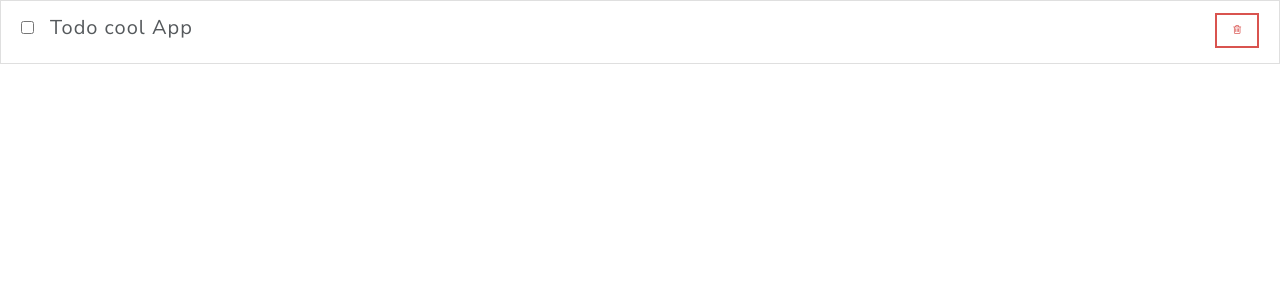
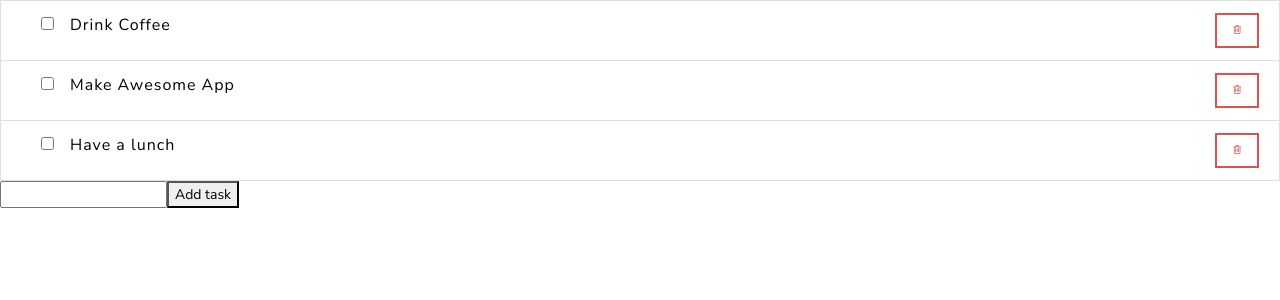
Before and after one commit to anton-voron/todo-app, a React (Create React App) app: page / in a window 1280 px wide. Shown: the top 300 px of the page. Built offline with nearby package versions, Linux system fonts and the light colour scheme.

Commit message:
add form

```diff
--- /dev/null
+++ b/src/AddForm/AddForm.js
@@ -0,0 +1,39 @@
+import React, { Component } from 'react';
+
+import './AddForm.css';
+
+export default class AddForm extends Component {
+
+	state = {
+		task: ""
+	}
+
+	onChange = (evt) => {
+		const value = evt.target.value;
+		this.setState( {task: value})
+		console.log(value)
+	}
+
+	onSubmit = (evt) => {
+		evt.preventDefault();
+		this.props.onSubmit(this.state.task)
+		this.setState( {task: ''})
+	}
+
+	render () {
+		const { task } = this.state;
+		return (
+			<div className = "add-form">
+				<form className = "item-add-form d-flex"
+					onSubmit = {this.onSubmit}>
+					<input type = "text" className = "add-form"
+					value = {task}
+					onChange = {this.onChange}/>
+					<button className = "submit-button">
+						Add task
+					</button>
+				</form>
+			</div>
+		);
+	}
+}
--- a/src/App/App.js
+++ b/src/App/App.js
@@ -1,16 +1,31 @@
 import React, { Component } from 'react';
 
 import TodoList from '../TodoList/TodoList.js';
+import AddForm from '../AddForm/AddForm.js';
 
 import './App.css';
 
 class App extends Component {
+	constructor () {
+		super()
+		this.state = {
+			todoData: [
+			this.createTask('Drink Coffee'),
+			this.createTask('Make Awesome App'),
+			this.createTask('Have a lunch'),
+			]
+		}
+	};
 
-	state = {
-    todoData: [
-    	{id: 1, task: "Todo cool App", done: false}
-    	]
-  	};
+  	taskId = 0;
+
+  	createTask = (str) => {
+  		return {
+  			id: this.taskId++,
+  			task: str,
+  			done: false,
+  		}
+  	}
 
   	onToggleDone = (id) => {
   		this.setState(({todoData}) => {
@@ -41,6 +56,17 @@ class App extends Component {
   		});
   	};
 
+  	onSubmit = (task) => {
+  		const newTask = this.createTask(task);
+  		this.setState(({todoData}) => {
+  			const before = todoData.slice();
+  			const newArray = [...before, newTask];
+  			return {
+  				todoData: newArray
+  			}
+  		});
+  	}
+
 	render() {
 		const { todoData } = this.state;
 		return (
@@ -49,6 +75,9 @@ class App extends Component {
 				todoData = {todoData}
 				onDeleted = {this.onDeleted}
 				onToggleDone = {this.onToggleDone}/>
+				<AddForm
+				onSubmit = {this.onSubmit}/>
+
 			</section>
 		);
 	}
--- a/src/TodoItem/TodoItem.css
+++ b/src/TodoItem/TodoItem.css
@@ -1,9 +1,14 @@
 .task-list {
-
+  font-size: 1rem;
+  font-weight: normal;
+  color: #000000;
 }
 
 .task-item {
-	font-size: 20px;
+	margin-left: 1.25rem;
+    line-height: 25px;
+    cursor: pointer;
+    user-select: none;
 }
 
 .task-list.done .task-item{
--- a/src/TodoItem/TodoItem.js
+++ b/src/TodoItem/TodoItem.js
@@ -15,13 +15,11 @@ class TodoItem extends Component {
 		}
 		return (
 			<div className = {classNames}>
-				<input type="checkbox" id="task" name="task"
-					className = "my-checkbox mr-3"
-					onClick = {onToggleDone}/>
-			    <label
-			    htmlFor="task"
-			    className="task-item">
-			    	{task}
+			    <label className="task-item">
+				    <input type="checkbox"  name="task"
+						className = "my-checkbox mr-3"
+						onClick = {onToggleDone}/>
+				    	{task}
 			    </label>
 				<button type="button"
 					className="btn btn-outline-danger btn-sm float-right"
--- a/src/TodoList/TodoList.js
+++ b/src/TodoList/TodoList.js
@@ -12,8 +12,8 @@ const TodoList = ( {todoData, onDeleted, onToggleDone} ) => {
 			<li key={id} className = "list-group-item">
 				<TodoItem
 					{...rest}
-					onDeleted = {() => onDeleted(id)}
-					onToggleDone = {() => onToggleDone(id)}/>
+					onDeleted = {() => onDeleted(id) }
+					onToggleDone = {() => onToggleDone(id) }/>
 			</li>
 		);
 	});
```
Also changed, not shown: src/AddForm/AddForm.css (added).
